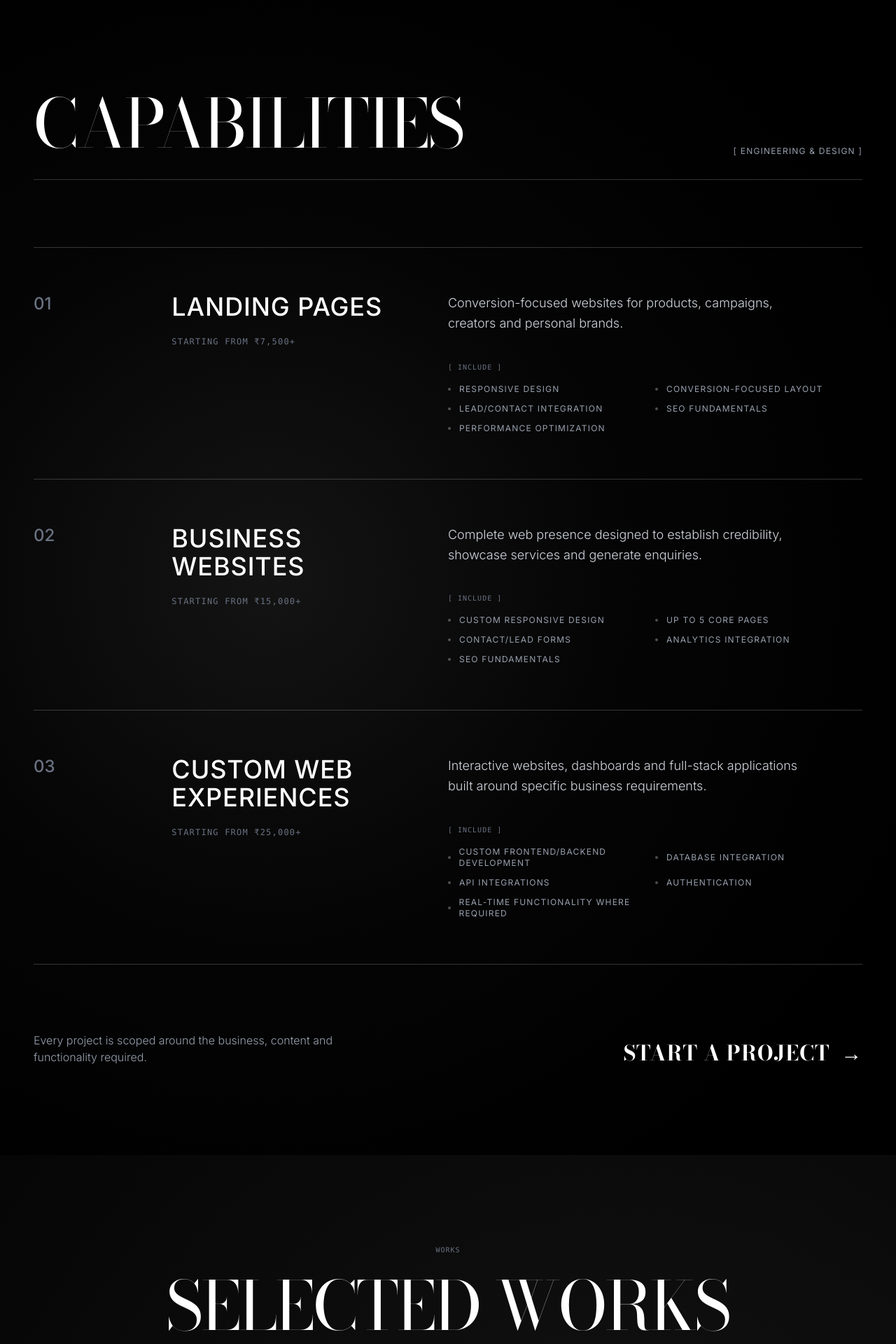
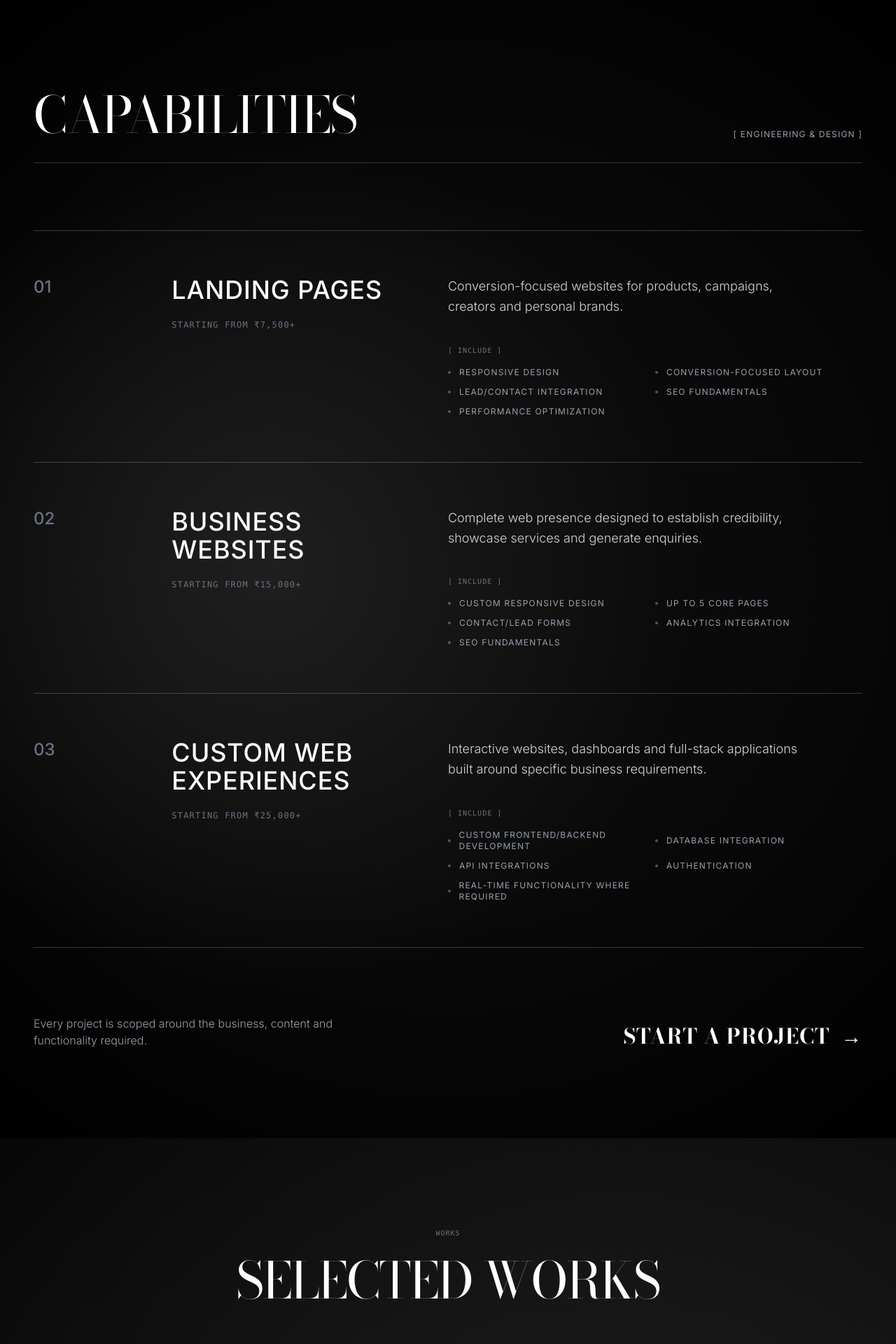
Before and after one commit to KOSHAL30/Portfolio, a Next.js app: page / in a window 1280 px wide. Shown: the part 800-2720 px from the top of the page at 70% size. Built offline with nearby package versions, Linux system fonts and the light colour scheme.

Commit message:
Refine typography fallbacks, scales, and gradient depths

```diff
--- a/src/app/globals.css
+++ b/src/app/globals.css
@@ -1,9 +1,9 @@
 @import "tailwindcss";
 
 @theme inline {
-  --font-sans: var(--font-inter);
-  --font-display: var(--font-space);
-  --font-editorial: var(--font-bodoni);
+  --font-sans: var(--font-inter), ui-sans-serif, system-ui, sans-serif;
+  --font-display: var(--font-space), ui-sans-serif, system-ui, sans-serif;
+  --font-editorial: var(--font-bodoni), ui-serif, Georgia, serif;
 }
 
 body {
@@ -12,7 +12,10 @@ body {
 }
 
 @utility bg-atmospheric {
-  background-image: radial-gradient(circle at var(--light-x, 50%) var(--light-y, 50%), #141414 0%, #050505 40%, #000000 80%);
+  background-color: #0a0a0a;
+  background-image:
+    radial-gradient(circle at var(--light-x, 50%) var(--light-y, 50%), #1f1f1f 0%, transparent 50%),
+    radial-gradient(circle at 50% 50%, transparent 40%, #000000 100%);
 }
 
 /* Hide scrollbar for an editorial feel */
--- a/src/components/sections/Contact.tsx
+++ b/src/components/sections/Contact.tsx
@@ -47,7 +47,7 @@ export default function Contact() {
             whileInView={{ opacity: 1, y: 0 }}
             viewport={{ once: true }}
             transition={{ duration: 0.8 }}
-            className="font-editorial text-5xl md:text-7xl lg:text-8xl tracking-tight uppercase leading-[0.9] mb-12"
+            className="font-editorial text-5xl md:text-6xl lg:text-7xl tracking-tight uppercase leading-[0.9] mb-12"
           >
             LET&apos;S BUILD<br />SOMETHING.
           </motion.h2>
--- a/src/components/sections/Process.tsx
+++ b/src/components/sections/Process.tsx
@@ -17,7 +17,7 @@ export default function Process() {
     <section id="process" ref={containerRef} className="py-32 px-6 md:px-12 lg:px-12 bg-atmospheric text-white relative" style={{ '--light-x': '10%', '--light-y': '80%' } as React.CSSProperties}>
 
       <motion.div style={{ opacity }} className="mb-24 flex justify-between items-end border-b border-white/20 pb-8">
-        <h2 className="font-editorial text-5xl md:text-7xl lg:text-8xl tracking-tight uppercase">
+        <h2 className="font-editorial text-5xl md:text-6xl lg:text-7xl tracking-tight uppercase">
           Methodology
         </h2>
         <span className="text-xs uppercase tracking-widest text-gray-400">
--- a/src/components/sections/Projects.tsx
+++ b/src/components/sections/Projects.tsx
@@ -34,7 +34,7 @@ export default function Projects() {
           <span className="text-[10px] uppercase tracking-widest text-gray-500 font-mono mb-6">
             WORKS
           </span>
-          <h2 className="font-editorial text-5xl md:text-7xl lg:text-8xl tracking-tight uppercase">
+          <h2 className="font-editorial text-5xl md:text-6xl lg:text-7xl tracking-tight uppercase">
             Selected works
           </h2>
         </div>
--- a/src/components/sections/Services.tsx
+++ b/src/components/sections/Services.tsx
@@ -8,7 +8,7 @@ export default function Services() {
     <section id="services" className="py-32 px-6 md:px-12 lg:px-12 bg-atmospheric text-white" style={{ '--light-x': '30%', '--light-y': '50%' } as React.CSSProperties}>
 
       <div className="mb-24 flex justify-between items-end border-b border-white/20 pb-8">
-        <h2 className="font-editorial text-5xl md:text-7xl lg:text-8xl tracking-tight uppercase">
+        <h2 className="font-editorial text-5xl md:text-6xl lg:text-7xl tracking-tight uppercase">
           Capabilities
         </h2>
         <span className="text-xs uppercase tracking-widest text-gray-400">
```
